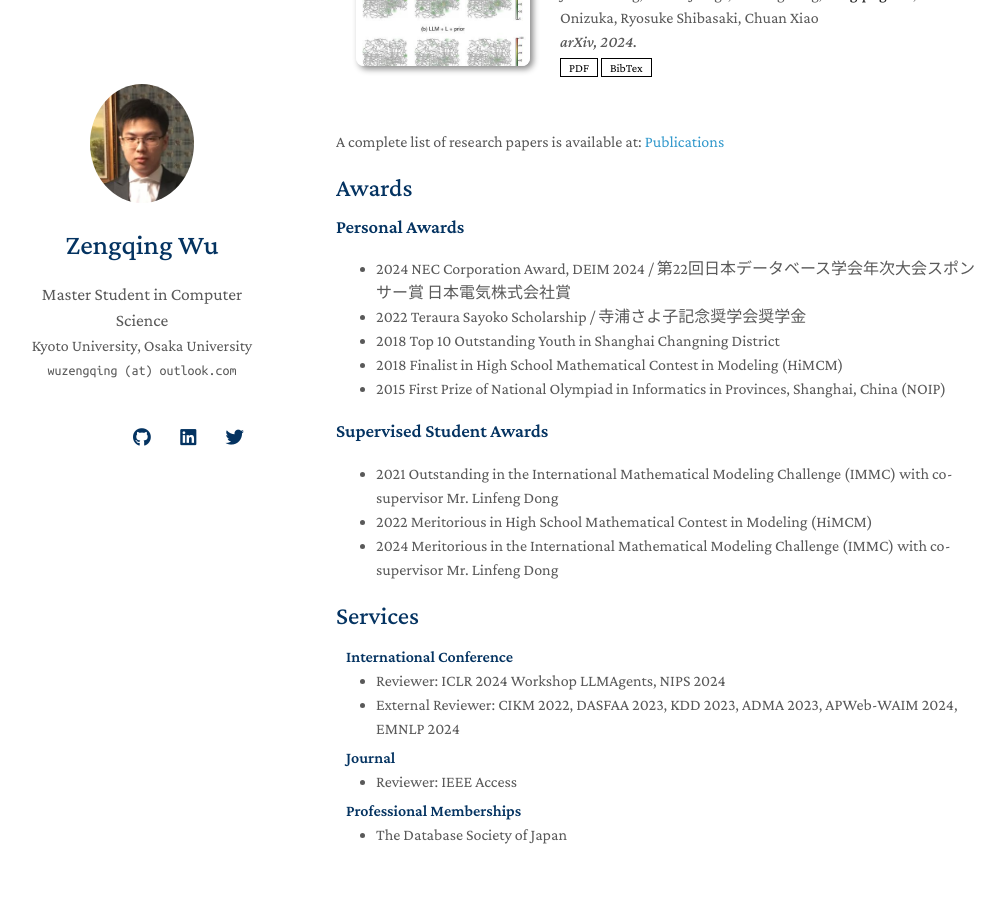
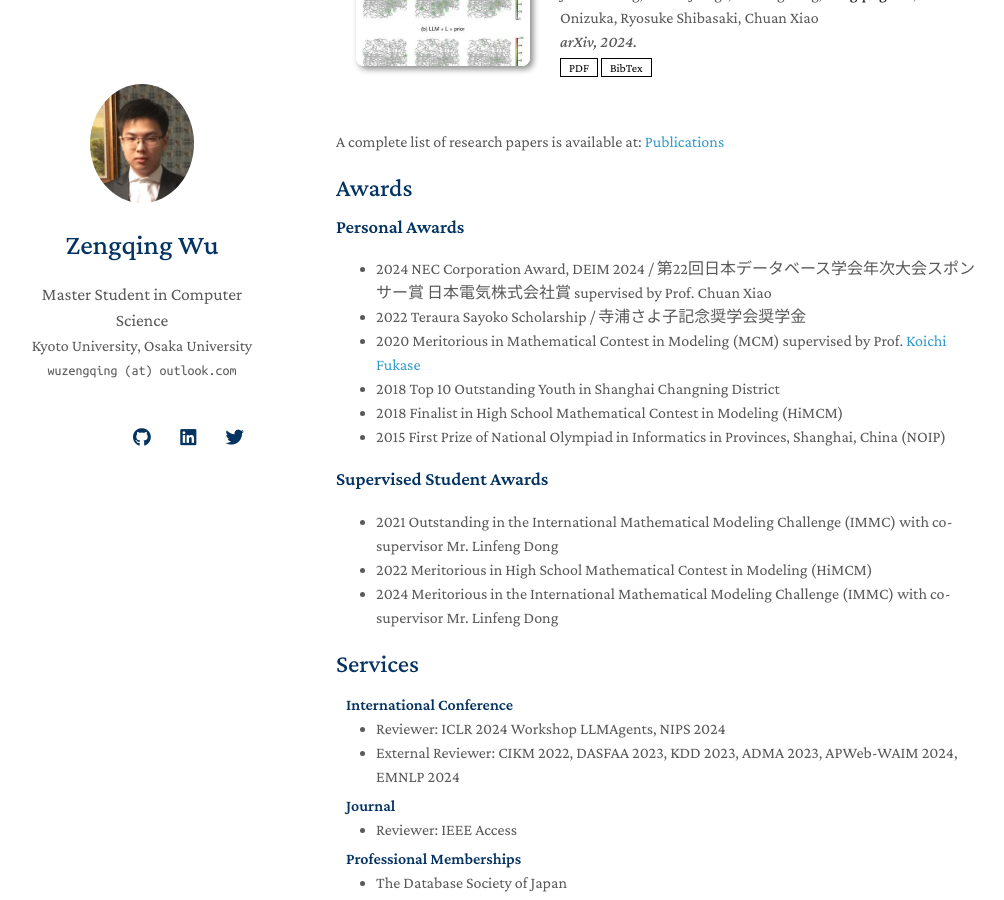
Before and after one commit to wuzengqing001225/wuzengqing001225.github.io, a Jekyll site: the page built from index.md, in a window 1280 px wide and 900 px high, scrolled down 1299 px. Shown: the whole window, without its empty margins (134-1138 px from the left). Built offline with Jekyll 4.4.1, drawn with Linux system fonts in a browser that asks for light colours; nearby versions of some CDN libraries; a style sheet for code colours, icons or effects is not loaded; our own code applies the rules of GitHub Pages for plain Markdown files.

Commit message:
Update awards.md

```diff
--- a/_includes/awards.md
+++ b/_includes/awards.md
@@ -1,7 +1,8 @@
 ## Awards
 ### Personal Awards
-- 2024 NEC Corporation Award, DEIM 2024 / 第22回日本データベース学会年次大会スポンサー賞 日本電気株式会社賞
+- 2024 NEC Corporation Award, DEIM 2024 / 第22回日本データベース学会年次大会スポンサー賞 日本電気株式会社賞 supervised by Prof. Chuan Xiao
 - 2022 Teraura Sayoko Scholarship / 寺浦さよ子記念奨学会奨学金
+- 2020 Meritorious in Mathematical Contest in Modeling (MCM) supervised by Prof. [Koichi Fukase](https://researchmap.jp/read0076573)
 - 2018 Top 10 Outstanding Youth in Shanghai Changning District
 - 2018 Finalist in High School Mathematical Contest in Modeling (HiMCM)
 - 2015 First Prize of National Olympiad in Informatics in Provinces, Shanghai, China (NOIP)
```
